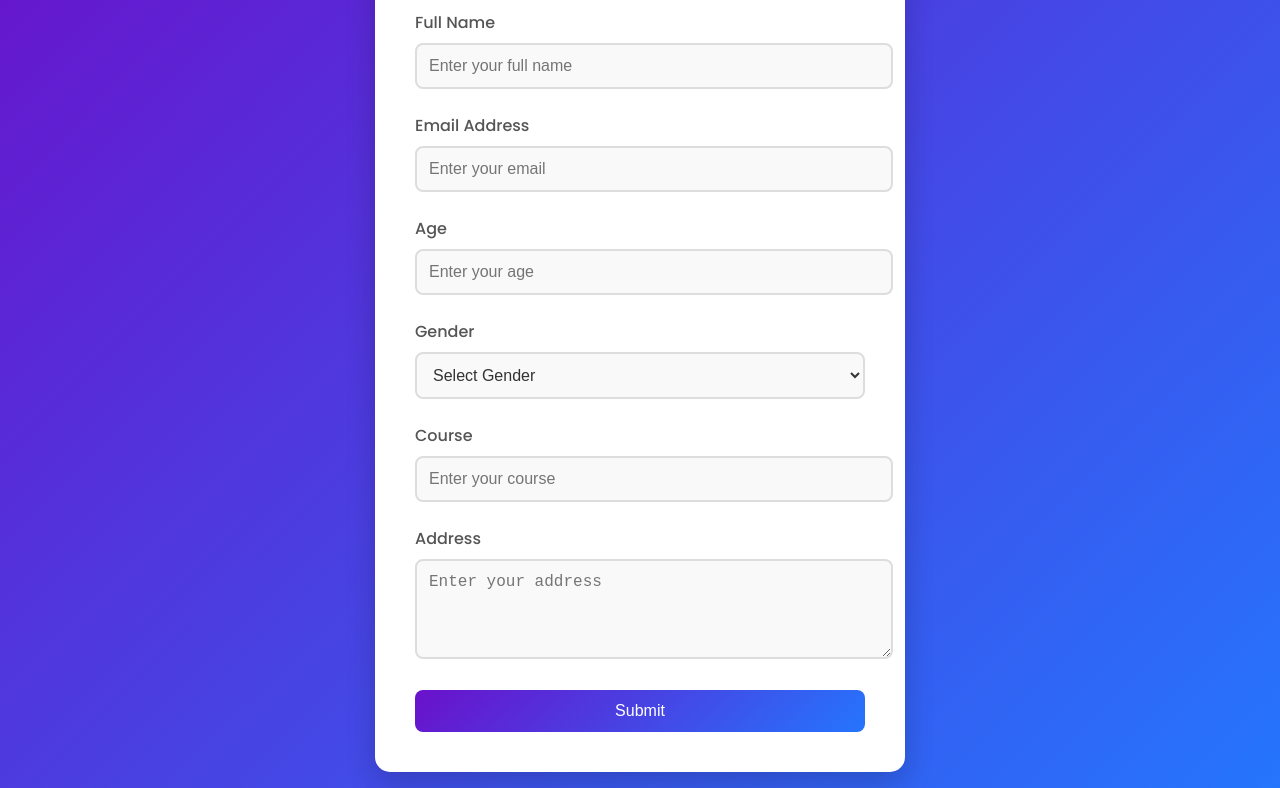
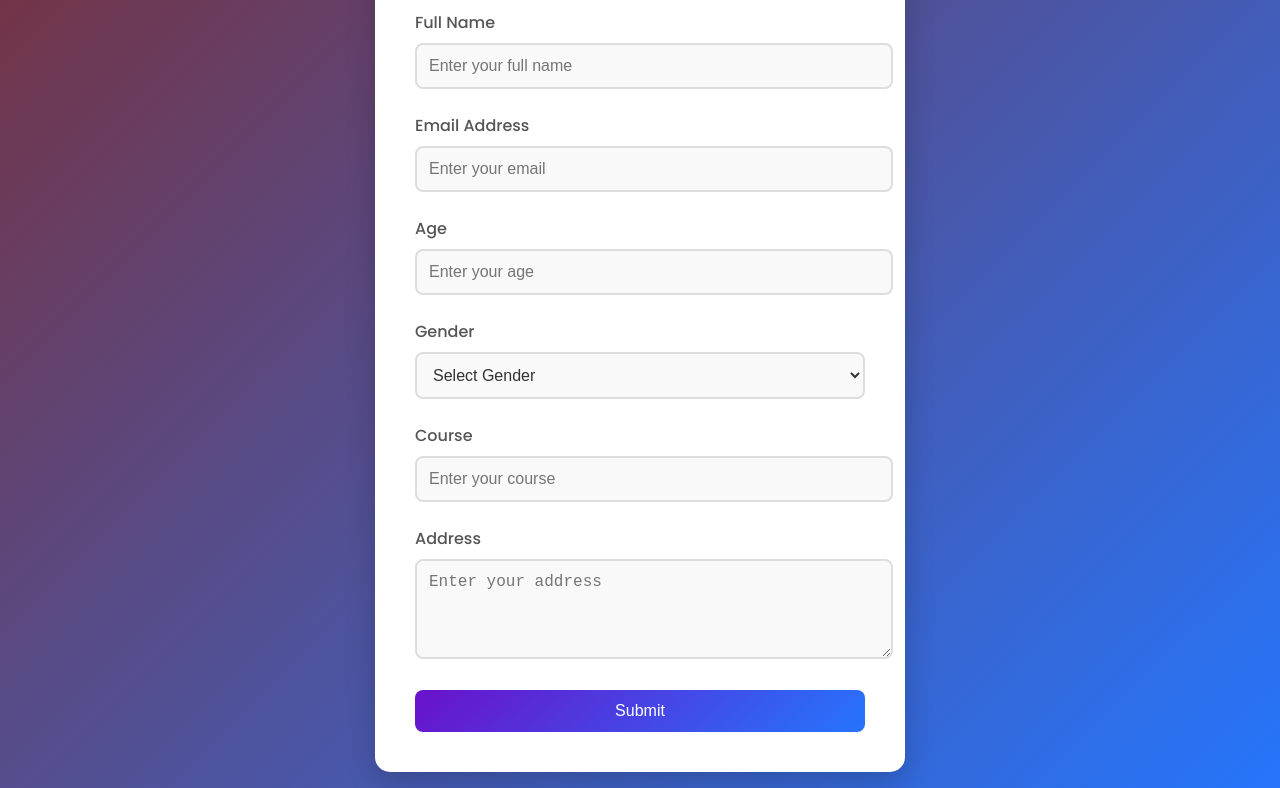
Before and after one commit to SujithaNagasuri/git-check, a plain HTML site: page index.html in a window 1280 px wide. Shown: the part 139-927 px from the top of the page. Drawn offline with Linux system fonts and the light colour scheme.

Commit message:
styling chnaged

```diff
--- a/style.css
+++ b/style.css
@@ -1,7 +1,7 @@
 /* General Styles */
 body {
     font-family: 'Poppins', sans-serif;
-    background: linear-gradient(135deg, #6a11cb, #2575fc);
+    background: linear-gradient(135deg, rgb(120, 48, 60), #2575fc);
     margin: 0;
     padding: 0;
     display: flex;
```
